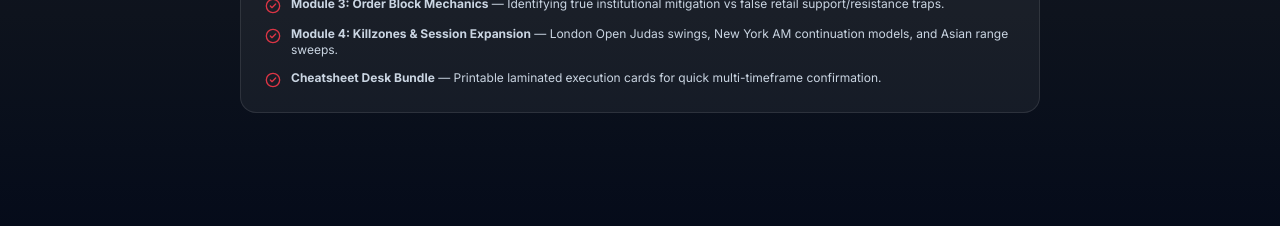
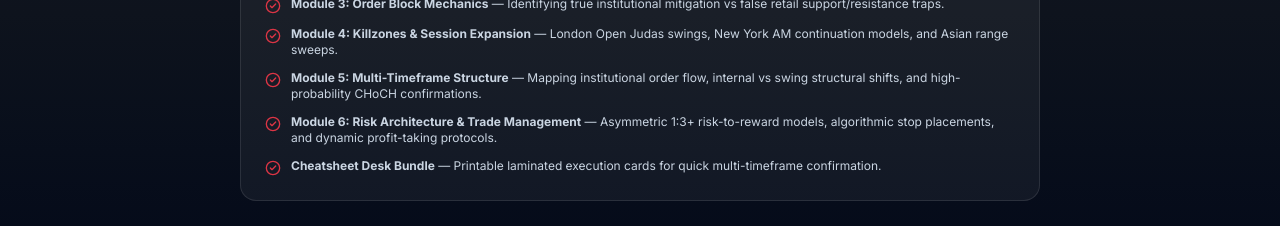
Before and after one commit to tamunotonye67/GamatFX, a React (Vite) app: page / in a window 1280 px wide. Both pictures are taken after a click on the button 301 px from the left and 7462 px from the top of the page. Shown: the part 7435-7661 px from the top of the page. Built offline with nearby package versions, Linux system fonts and the light colour scheme; no server answers; the database is empty.

Commit message:
feat(store): add Module 5 and Module 6 to playbook syllabus

```diff
--- a/src/components/StoreSection.tsx
+++ b/src/components/StoreSection.tsx
@@ -372,6 +372,14 @@ export default function StoreSection() {
                     </li>
                     <li className="flex items-start gap-2.5">
                       <CheckCircle2 className="h-4 w-4 text-brand shrink-0 mt-0.5" />
+                      <span><strong>Module 5: Multi-Timeframe Structure</strong> — Mapping institutional order flow, internal vs swing structural shifts, and high-probability CHoCH confirmations.</span>
+                    </li>
+                    <li className="flex items-start gap-2.5">
+                      <CheckCircle2 className="h-4 w-4 text-brand shrink-0 mt-0.5" />
+                      <span><strong>Module 6: Risk Architecture &amp; Trade Management</strong> — Asymmetric 1:3+ risk-to-reward models, algorithmic stop placements, and dynamic profit-taking protocols.</span>
+                    </li>
+                    <li className="flex items-start gap-2.5">
+                      <CheckCircle2 className="h-4 w-4 text-brand shrink-0 mt-0.5" />
                       <span><strong>Cheatsheet Desk Bundle</strong> — Printable laminated execution cards for quick multi-timeframe confirmation.</span>
                     </li>
                   </ul>
```
